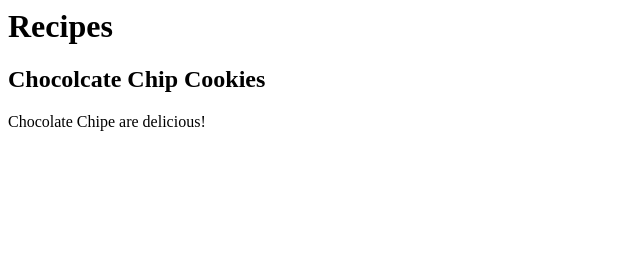
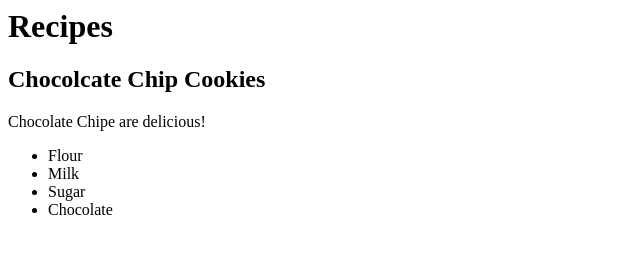
Before and after one commit to ibra0038/HTML, a plain HTML site: page index.html in a window 1280 px wide. Shown: the whole page, without its empty margins (0-640 px from the left). Drawn offline with Linux system fonts and the light colour scheme.

Commit message:
Added list of ingredients

```diff
--- a/index.html
+++ b/index.html
@@ -11,6 +11,13 @@
  <section>
  <h2> Chocolcate Chip Cookies</h2>
  <p> Chocolate Chipe are delicious!</p>
+   <ul>
+     <li>Flour</li>
+     <li>Milk</li>
+     <li>Sugar</li>
+     <li>Chocolate</li>
+   </ul>
+
  </section>
  </header>
 </body>
```
